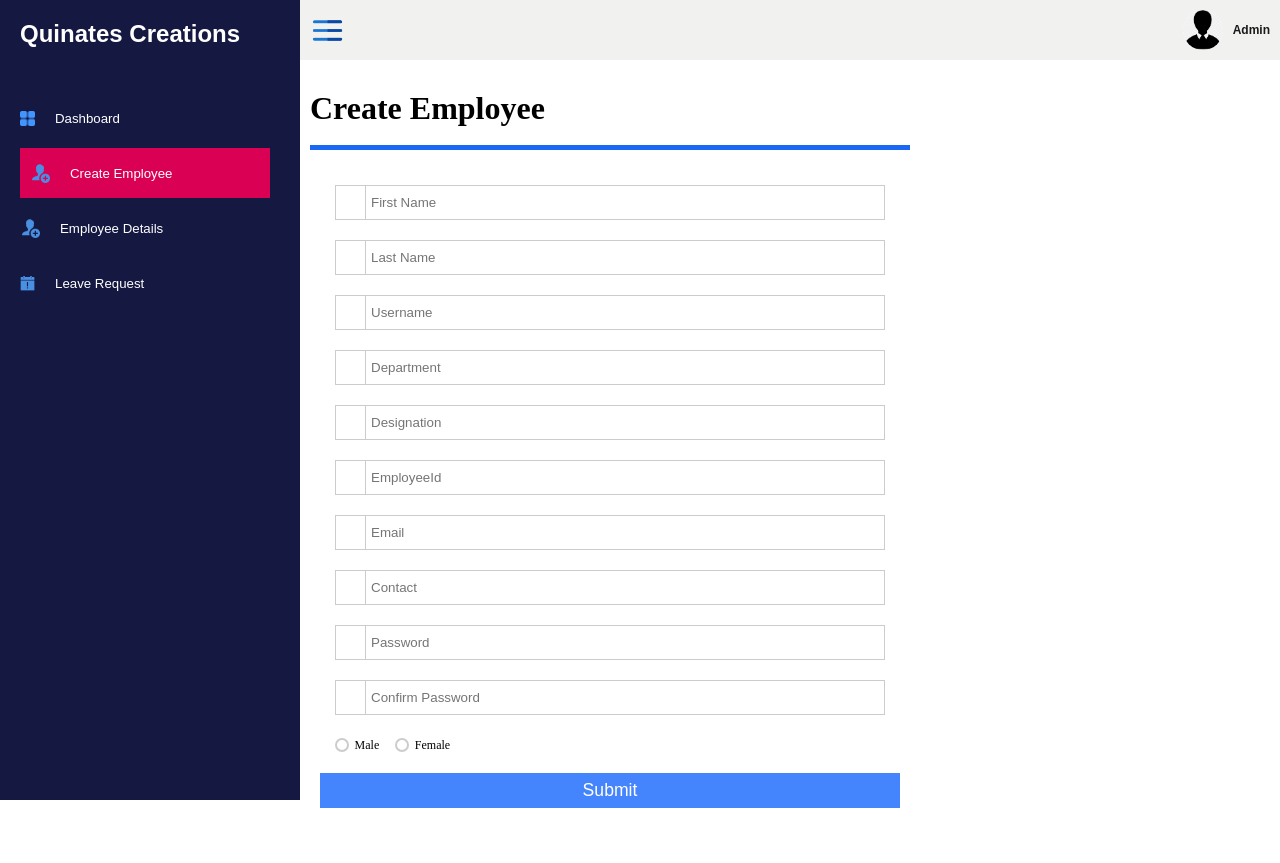
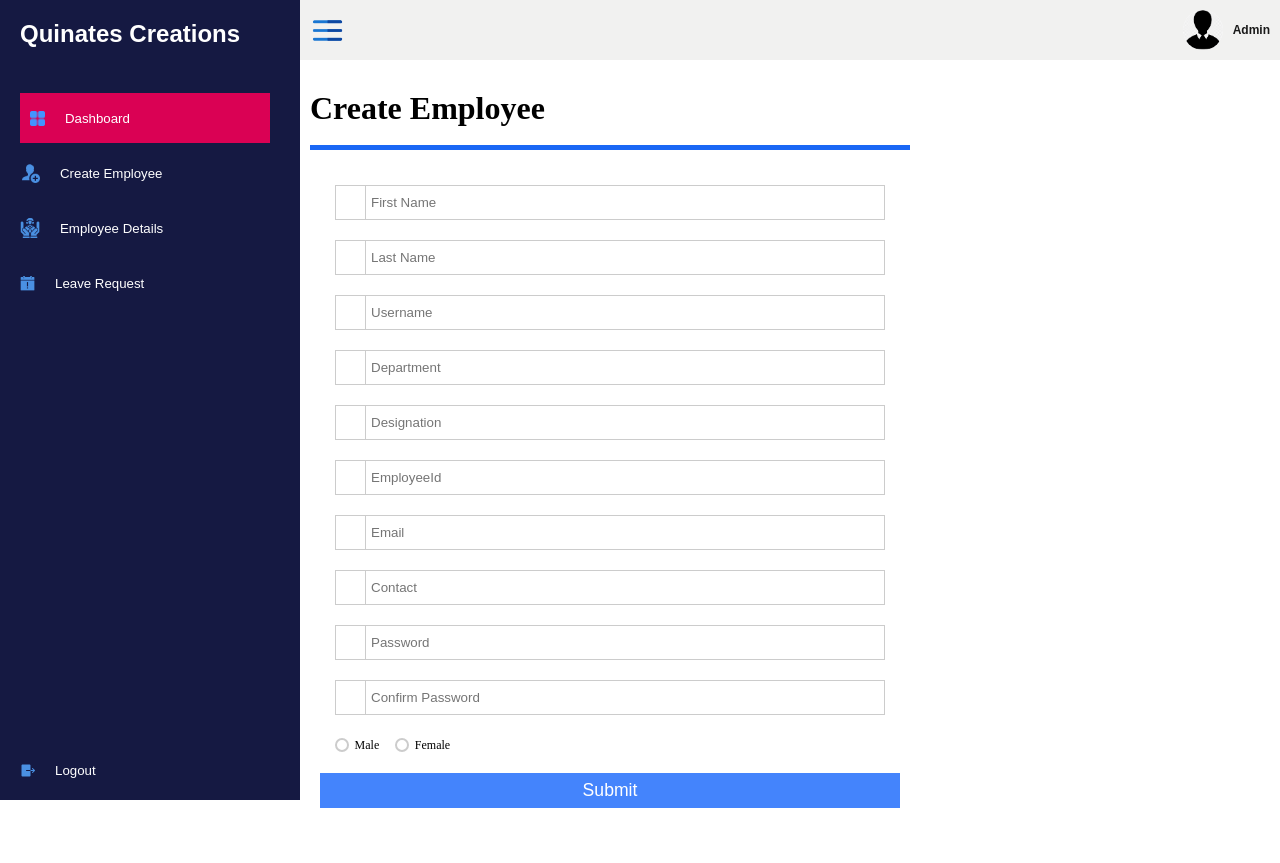
Before and after one commit to sauravnir/HRM, a PHP site: page /HTML/create.html in a window 1280 px wide. Run offline with PHP 8.4, Linux system fonts and the light colour scheme.

Commit message:
fixed bugs

```diff
--- a/hrm/HTML/create.html
+++ b/hrm/HTML/create.html
@@ -14,10 +14,11 @@
             <h2>Quinates Creations</h2>
 
             <div class="tabs">
-                <a href="./home.html"><div class="tab"><img src="../assets/dashboard.png" alt=""> <h5>Dashboard</h5></div></a>
-                <a href="./create.html"><div class="tab active"><img src="../assets/employeeAdd.png" alt=""> <h5>Create Employee</h5></div></a>
-                <a href=""><div class="tab"><img src="../assets/employeeAdd.png" alt=""> <h5>Employee Details</h5></div></a>
-                <a href=""><div class="tab"><img src="../assets/leave.png" alt=""> <h5>Leave Request</h5></div></a>
+              <a href="./home.html"><div class="tab active"><img src="../assets/dashboard.png" alt=""> <h5>Dashboard</h5></div></a>
+              <a href="./create.html"><div class="tab"><img src="../assets/employeeAdd.png" alt=""> <h5>Create Employee</h5></div></a>
+              <a href=""><div class="tab"><img src="../assets/employeedetaiils.png" alt=""> <h5>Employee Details</h5></div></a>
+              <a href=""><div class="tab"><img src="../assets/leave.png" alt=""> <h5>Leave Request</h5></div></a>
+              <a href=""><div class="tab"><img src="../assets/logout.png" alt=""> <h5>Logout</h5></div></a>
 
 
             </div>
--- a/hrm/HTML/home.html
+++ b/hrm/HTML/home.html
@@ -16,9 +16,9 @@
             <div class="tabs">
                 <a href="./home.html"><div class="tab active"><img src="../assets/dashboard.png" alt=""> <h5>Dashboard</h5></div></a>
                 <a href="./create.html"><div class="tab"><img src="../assets/employeeAdd.png" alt=""> <h5>Create Employee</h5></div></a>
-                <a href=""><div class="tab"><img src="../assets/employeeAdd.png" alt=""> <h5>Employee Details</h5></div></a>
+                <a href=""><div class="tab"><img src="../assets/employeedetaiils.png" alt=""> <h5>Employee Details</h5></div></a>
                 <a href=""><div class="tab"><img src="../assets/leave.png" alt=""> <h5>Leave Request</h5></div></a>
-
+                <a href=""><div class="tab"><img src="../assets/logout.png" alt=""> <h5>Logout</h5></div></a>
 
             </div>
         </div>
--- a/hrm/css/Adminstyle.css
+++ b/hrm/css/Adminstyle.css
@@ -61,6 +61,10 @@
             color: #fff;
             font-family: Arial, Helvetica, sans-serif;
             font-weight: 300;
+        }
+        a:last-child{
+          position: absolute;
+          bottom: 0;
         }
         a:nth-child(2) img{
             width: 20px;
```
Also changed, not shown: hrm/assets/employeedetaiils.png (added), hrm/assets/logout.png (added).
